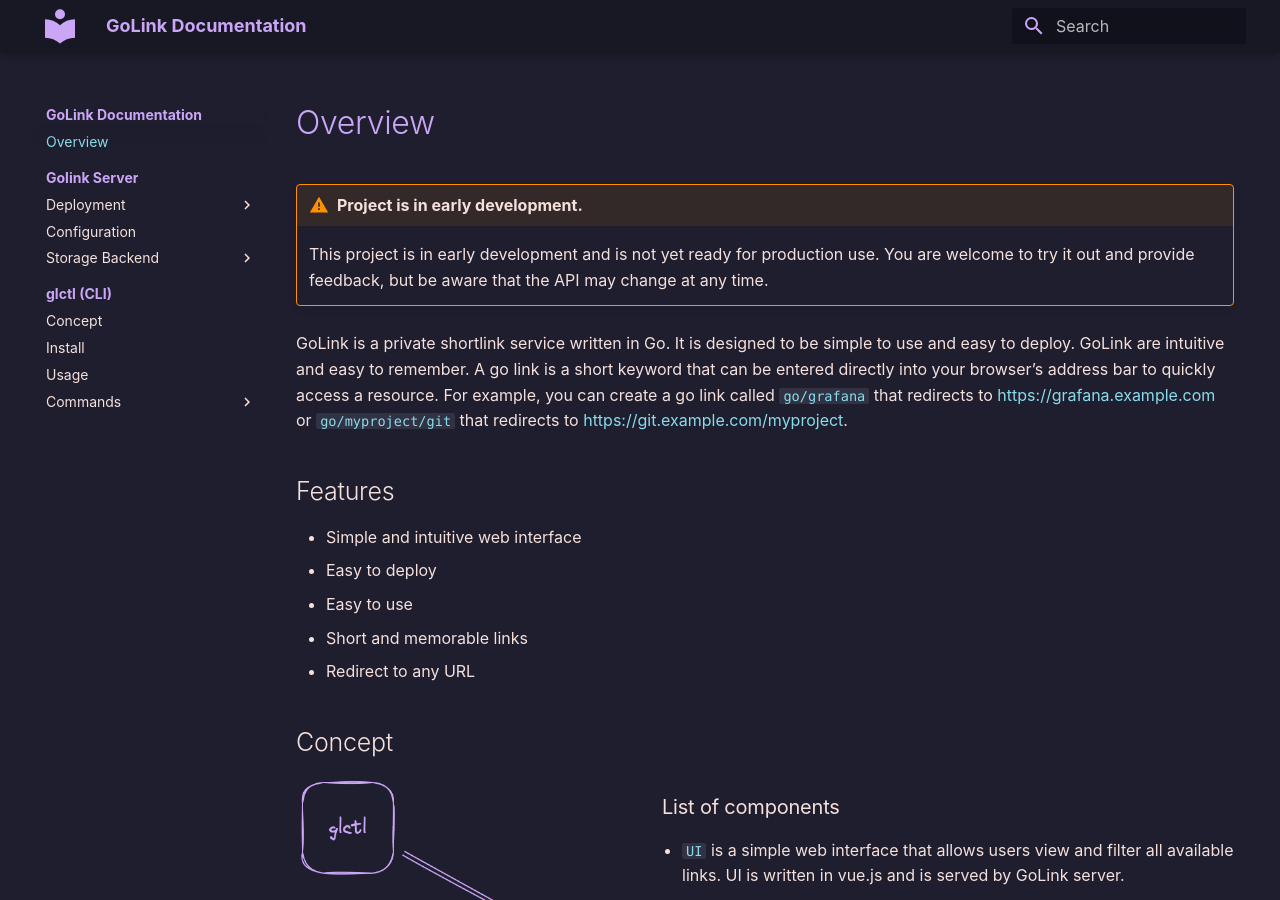
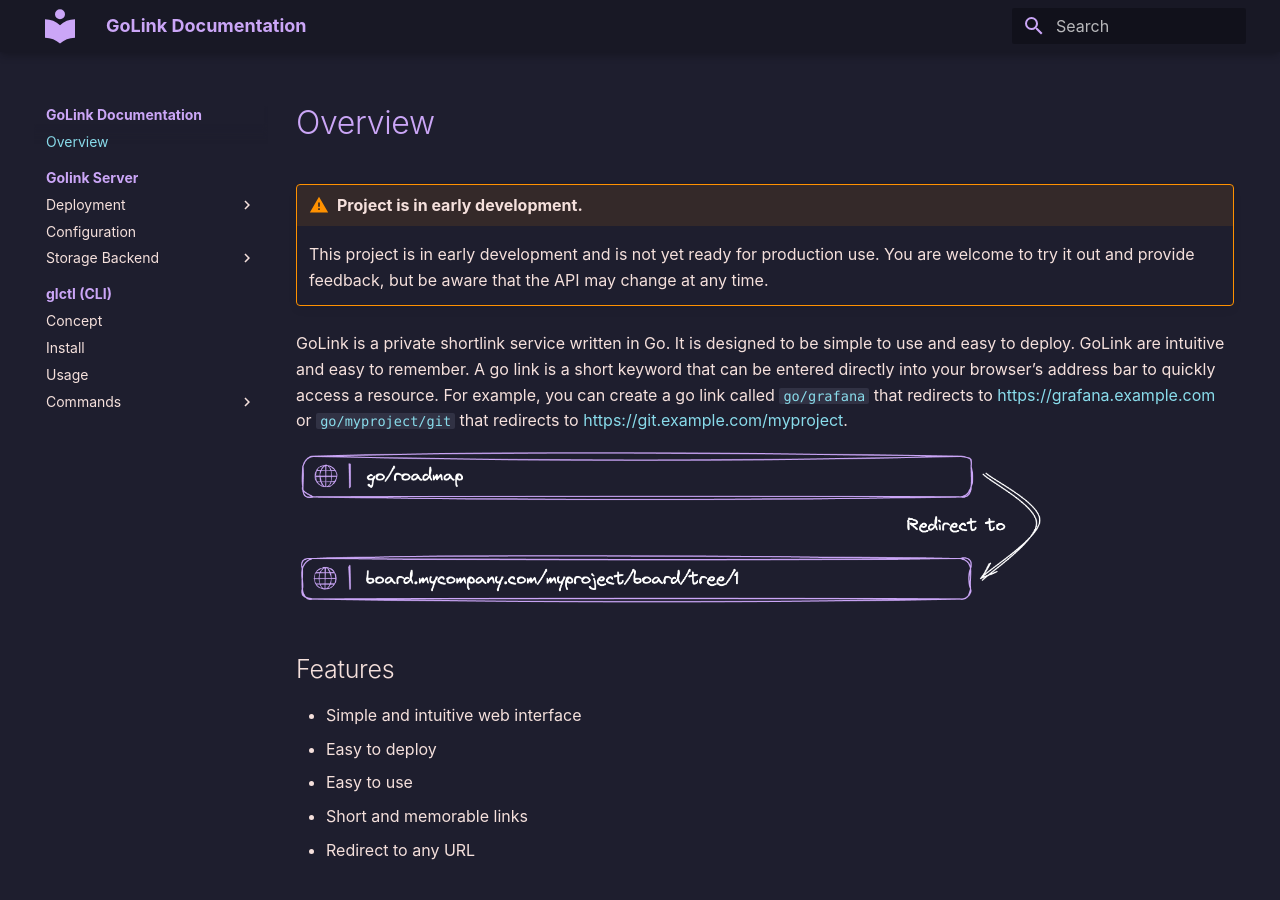
Before and after one commit to azrod/golink, an MkDocs documentation site: the page built from docs/index.md, in a window 1280 px wide and 900 px high. Built offline with MkDocs 1.6.1 and Material for MkDocs 9.7.7, drawn with Linux system fonts in a browser that asks for light colours.

Commit message:
docs: add basic work img

```diff
--- a/docs/index.md
+++ b/docs/index.md
@@ -13,6 +13,8 @@
 
 GoLink is a private shortlink service written in Go. It is designed to be simple to use and easy to deploy. GoLink are intuitive and easy to remember.
 A go link is a short keyword that can be entered directly into your browser’s address bar to quickly access a resource. For example, you can create a go link called `go/grafana` that redirects to <https://grafana.example.com> or `go/myproject/git` that redirects to <https://git.example.com/myproject>.
+
+![GoLink Concept](./imgs/basic-work.png){ width="750" }
 
 ## Features
 
```
Also changed, not shown: docs/imgs/basic-work.png (added).
